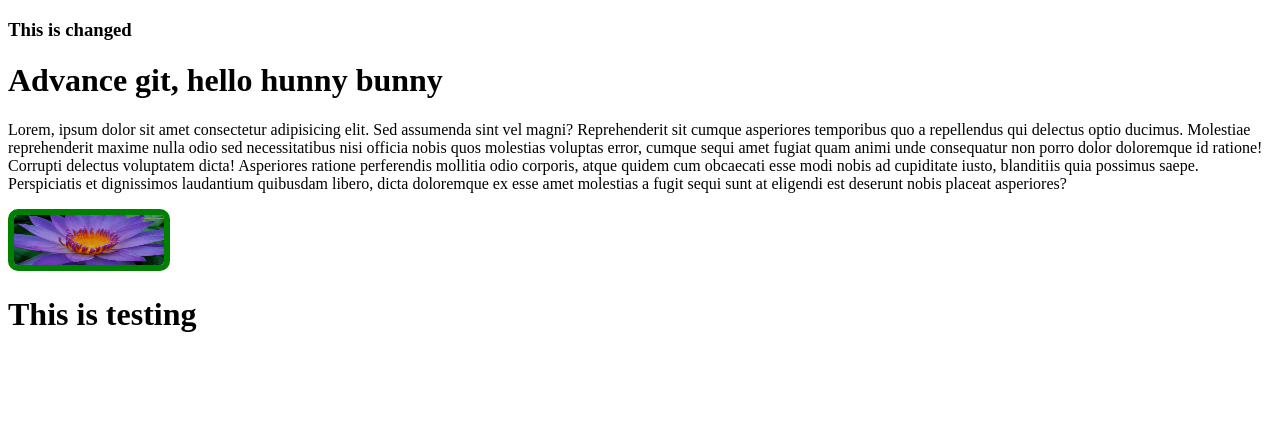
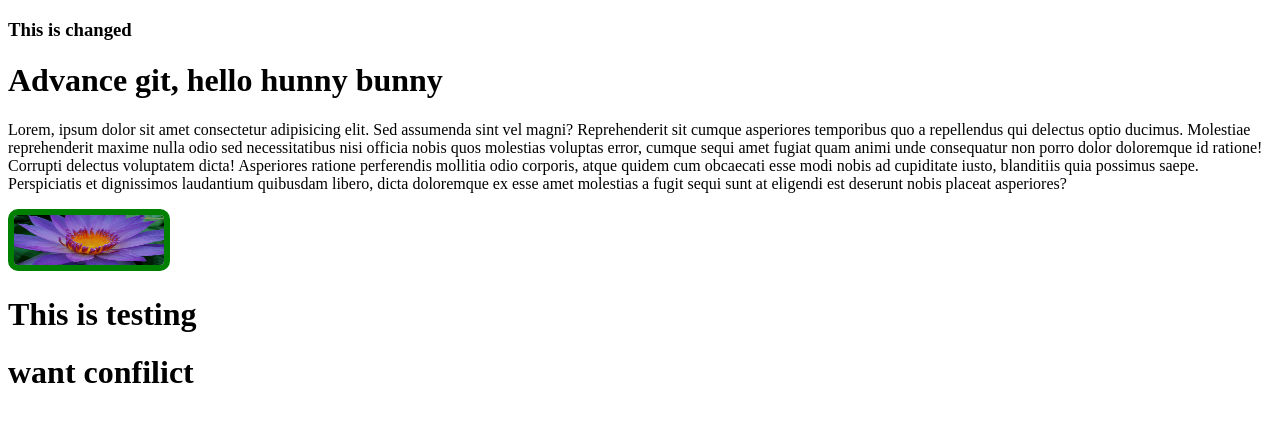
Before and after one commit to tusharshaha/my-second-repo, a plain HTML site: page index.html in a window 1280 px wide. Drawn offline with Linux system fonts and the light colour scheme.

Commit message:
testing confilct

```diff
--- a/index.html
+++ b/index.html
@@ -20,5 +20,6 @@
     <p>Lorem, ipsum dolor sit amet consectetur adipisicing elit. Sed assumenda sint vel magni? Reprehenderit sit cumque asperiores temporibus quo a repellendus qui delectus optio ducimus. Molestiae reprehenderit maxime nulla odio sed necessitatibus nisi officia nobis quos molestias voluptas error, cumque sequi amet fugiat quam animi unde consequatur non porro dolor doloremque id ratione! Corrupti delectus voluptatem dicta! Asperiores ratione perferendis mollitia odio corporis, atque quidem cum obcaecati esse modi nobis ad cupiditate iusto, blanditiis quia possimus saepe. Perspiciatis et dignissimos laudantium quibusdam libero, dicta doloremque ex esse amet molestias a fugit sequi sunt at eligendi est deserunt nobis placeat asperiores?</p>
     <img src="images/4X.jpg" alt="">
     <h1>This is testing</h1>
+    <h1>want confilict</h1>
 </body>
 </html>
```
